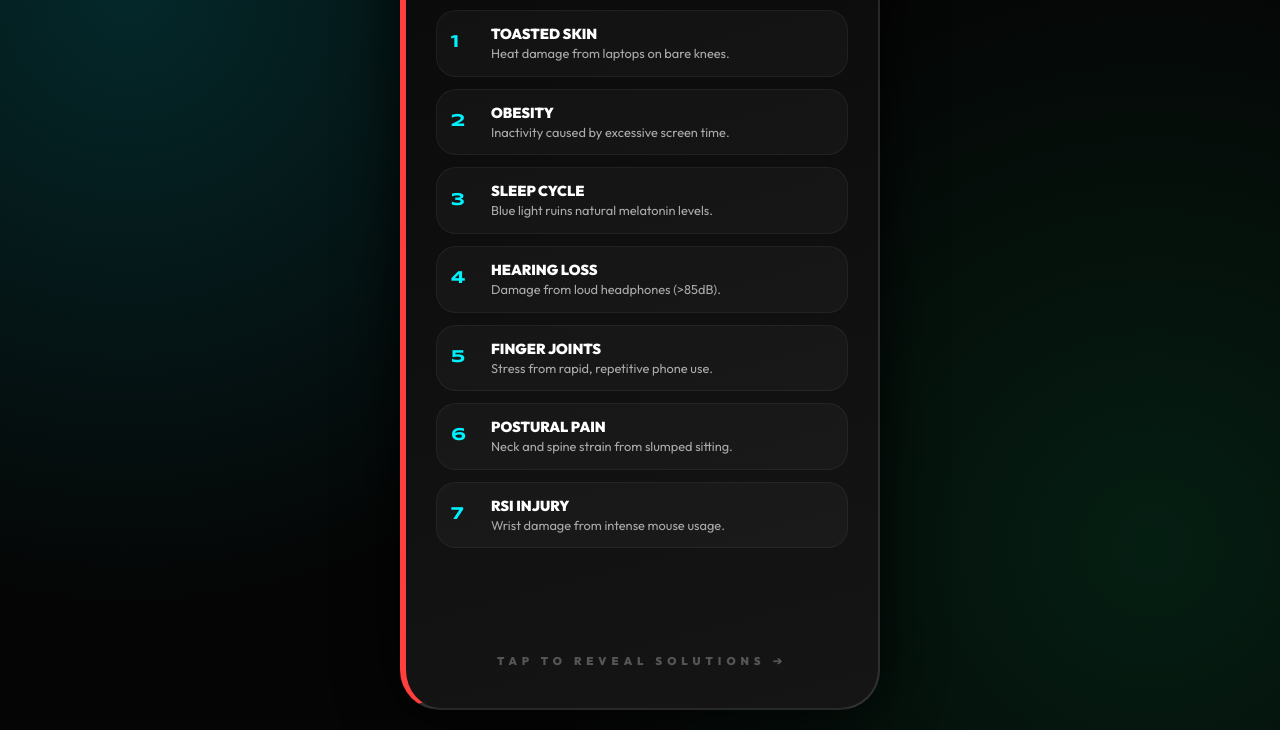
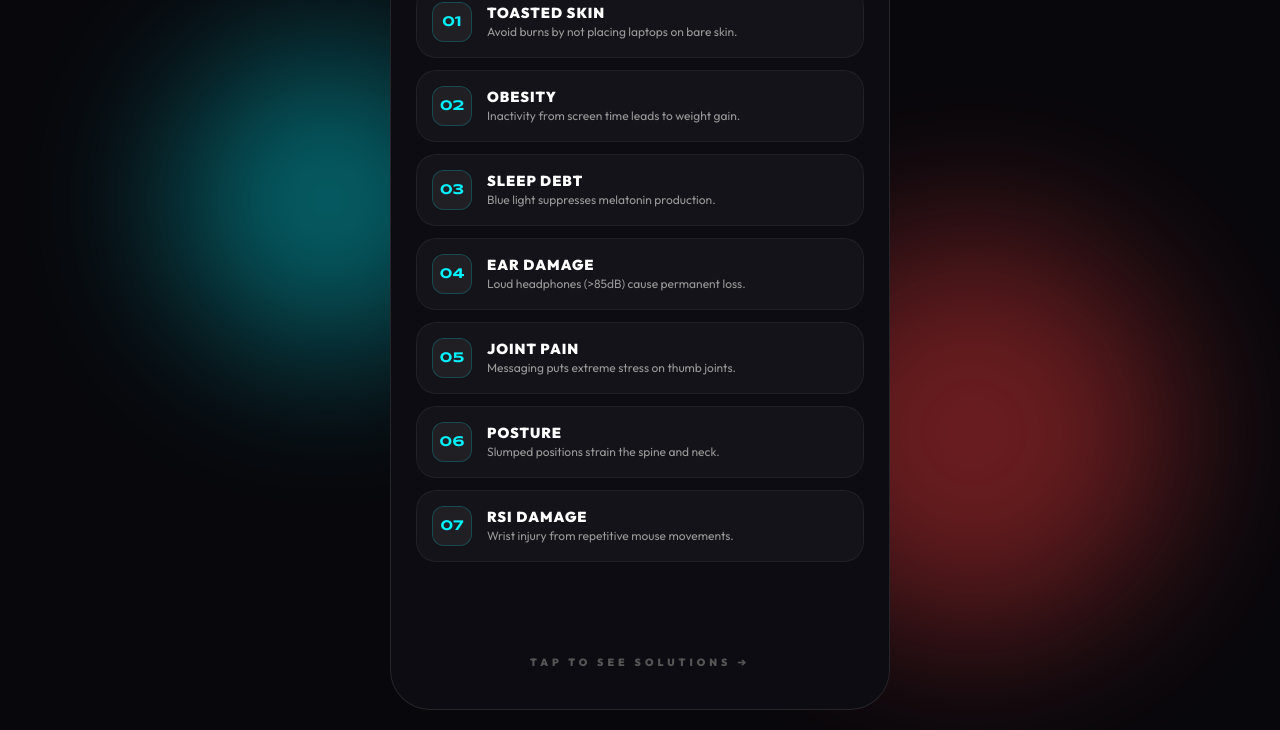
Before and after one commit to dragonwar107/edu_english, a plain HTML site: page index.html in a window 1280 px wide. Shown: the part 190-920 px from the top of the page. Drawn offline with nearby package versions, Linux system fonts and the light colour scheme.

Commit message:
Update index.html

```diff
--- a/index.html
+++ b/index.html
@@ -3,12 +3,10 @@
 <head>
     <meta charset="UTF-8">
     <meta name="viewport" content="width=device-width, initial-scale=1.0">
+    <title>Digital Wellbeing | Carmine Pio Fiola</title>
 
-    <title>Digital Wellbeing | Carmine Pio Fiola</title>
-    <meta name="description" content="A Civic Education project by Carmine Pio Fiola about digital health and healthy habits.">
-    <meta property="og:title" content="Digital Wellbeing & Health">
-    <meta property="og:description" content="Exploring digital risks and civic solutions for a better lifestyle.">
-    <meta property="og:type" content="website">
+    <meta property="og:title" content="Digital Wellbeing & Health - Carmine Pio Fiola">
+    <meta property="og:description" content="7 Risks and Solutions for a healthier digital life. 5°O Civic Education.">
 
     <style>
         @import url('https://fonts.googleapis.com/css2?family=Syncopate:wght@700&family=Outfit:wght@300;400;600;900&display=swap');
@@ -17,7 +15,8 @@
             --neon-blue: #00f2ff;
             --neon-green: #00ff88;
             --neon-red: #ff3e3e;
-            --bg-dark: #050505;
+            --bg-dark: #08080c;
+            --glass: rgba(255, 255, 255, 0.05);
         }
 
         * { margin: 0; padding: 0; box-sizing: border-box; }
@@ -25,188 +24,225 @@
         body {
             font-family: 'Outfit', sans-serif;
             background: var(--bg-dark);
-            background-image:
-                radial-gradient(circle at 10% 20%, rgba(0, 242, 255, 0.15) 0%, transparent 45%),
-                radial-gradient(circle at 90% 80%, rgba(0, 255, 136, 0.1) 0%, transparent 45%);
             min-height: 100vh;
             display: flex;
             justify-content: center;
             align-items: center;
             color: white;
+            overflow-x: hidden;
             padding: 20px;
-            overflow-x: hidden;
-            touch-action: manipulation;
         }
 
-        /* Header Navigation Bar */
-        .header-nav {
+        /* Sfondo animato con sfere di luce */
+        .bg-glow {
             position: fixed;
-            top: 20px;
-            width: 90%;
-            max-width: 600px;
-            background: rgba(255, 255, 255, 0.05);
-            backdrop-filter: blur(25px);
-            padding: 15px 25px;
-            border-radius: 20px;
-            border: 1px solid rgba(255, 255, 255, 0.1);
-            display: flex;
-            justify-content: space-between;
-            align-items: center;
-            z-index: 100;
-            box-shadow: 0 10px 40px rgba(0,0,0,0.6);
+            width: 100vw;
+            height: 100vh;
+            z-index: -1;
+            filter: blur(80px);
+            opacity: 0.4;
+        }
+        .glow-1 { position: absolute; top: 10%; left: 10%; width: 300px; height: 300px; background: var(--neon-blue); border-radius: 50%; animation: float 10s infinite; }
+        .glow-2 { position: absolute; bottom: 10%; right: 10%; width: 400px; height: 400px; background: var(--neon-red); border-radius: 50%; animation: float 15s infinite reverse; }
+
+        @keyframes float {
+            0%, 100% { transform: translate(0, 0); }
+            50% { transform: translate(50px, 100px); }
         }
 
-        .header-nav strong { color: var(--neon-blue); text-transform: uppercase; font-size: 0.9rem; }
-        .header-nav .class-tag { opacity: 0.8; font-size: 0.8rem; letter-spacing: 1px; }
+        /* Header in stile Glassmorphism */
+        .header {
+            position: fixed;
+            top: 25px;
+            background: var(--glass);
+            backdrop-filter: blur(15px);
+            padding: 12px 30px;
+            border-radius: 100px;
+            border: 1px solid rgba(255,255,255,0.1);
+            z-index: 100;
+            display: flex;
+            gap: 20px;
+            font-size: 0.9rem;
+            box-shadow: 0 10px 30px rgba(0,0,0,0.5);
+        }
+        .header strong { color: var(--neon-blue); }
 
-        /* Card Container */
-        .poster-container {
+        /* Contenitore Principale */
+        .main-container {
             width: 100%;
-            max-width: 480px;
-            height: 780px;
-            perspective: 2500px;
-            margin-top: 80px;
-            cursor: pointer;
+            max-width: 500px;
+            height: 820px;
+            perspective: 2000px;
+            margin-top: 60px;
         }
 
-        .poster-flip {
+        .card {
             width: 100%;
             height: 100%;
             position: relative;
             transform-style: preserve-3d;
-            transition: transform 0.8s cubic-bezier(0.34, 1.56, 0.64, 1);
+            transition: transform 0.8s cubic-bezier(0.2, 0.8, 0.2, 1);
+            cursor: pointer;
         }
 
-        .poster-flip.is-flipped {
-            transform: rotateY(-180deg);
-        }
+        .card.flipped { transform: rotateY(-180deg); }
 
-        .page {
+        .face {
             position: absolute;
             width: 100%;
             height: 100%;
             backface-visibility: hidden;
             border-radius: 40px;
-            padding: 40px 30px;
+            padding: 40px 25px;
             display: flex;
             flex-direction: column;
-            border: 2px solid rgba(255, 255, 255, 0.12);
-            box-shadow: 0 0 60px rgba(0,0,0,0.9);
+            border: 1px solid rgba(255,255,255,0.1);
+            overflow: hidden;
         }
 
-        /* Front Page Styles */
-        .front {
-            background: linear-gradient(165deg, #0a0a0a 0%, #151515 100%);
-            border-left: 6px solid var(--neon-red);
+        /* Decorazione della faccia */
+        .face::before {
+            content: '';
+            position: absolute;
+            top: 0; left: 0; width: 100%; height: 6px;
         }
 
-        /* Back Page Styles */
-        .back {
-            background: linear-gradient(165deg, #050f0c 0%, #0a1e18 100%);
-            transform: rotateY(180deg);
-            border-left: 6px solid var(--neon-green);
-        }
+        .front { background: #0c0c12; }
+        .front::before { background: var(--neon-red); box-shadow: 0 0 15px var(--neon-red); }
+
+        .back { background: #0c120f; transform: rotateY(180deg); }
+        .back::before { background: var(--neon-green); box-shadow: 0 0 15px var(--neon-green); }
 
         h1 {
             font-family: 'Syncopate', sans-serif;
-            font-size: 1.6rem;
-            margin-bottom: 25px;
+            font-size: 1.5rem;
             text-align: center;
-            letter-spacing: -1px;
+            margin-bottom: 30px;
+            text-transform: uppercase;
         }
 
-        .front h1 { color: var(--neon-red); text-shadow: 0 0 15px rgba(255,62,62,0.3); }
-        .back h1 { color: var(--neon-green); text-shadow: 0 0 15px rgba(0,255,136,0.3); }
+        /* Grid dei Punti */
+        .item-list { display: flex; flex-direction: column; gap: 12px; }
 
-        /* Content Rows */
-        .risk-row {
+        .item {
+            background: rgba(255, 255, 255, 0.03);
+            border: 1px solid rgba(255, 255, 255, 0.05);
+            padding: 15px;
+            border-radius: 20px;
             display: flex;
+            align-items: center;
             gap: 15px;
-            margin-bottom: 12px;
-            padding: 14px;
-            background: rgba(255,255,255,0.03);
-            border-radius: 20px;
-            border: 1px solid rgba(255,255,255,0.05);
+            transition: 0.3s;
+            animation: fadeIn 0.5s ease forwards;
+            opacity: 0;
+        }
+        .item:hover { background: rgba(255,255,255,0.07); transform: translateX(5px); }
+
+        @keyframes fadeIn { from { opacity: 0; transform: translateY(10px); } to { opacity: 1; transform: translateY(0); } }
+
+        /* Numeri stilizzati */
+        .circle-num {
+            min-width: 40px;
+            height: 40px;
+            border-radius: 12px;
+            background: rgba(255,255,255,0.05);
+            display: flex;
             align-items: center;
+            justify-content: center;
+            font-weight: 900;
+            font-family: 'Syncopate';
+            font-size: 0.9rem;
+            color: var(--neon-blue);
+            border: 1px solid rgba(0, 242, 255, 0.2);
         }
 
-        .idx { font-family: 'Syncopate', sans-serif; font-size: 1.1rem; color: var(--neon-blue); min-width: 25px; }
-        .txt h3 { font-size: 0.9rem; text-transform: uppercase; margin-bottom: 2px; color: #fff; }
-        .txt p { font-size: 0.8rem; color: #aaa; line-height: 1.3; }
+        .content h3 { font-size: 0.9rem; color: #fff; margin-bottom: 2px; text-transform: uppercase; letter-spacing: 1px; }
+        .content p { font-size: 0.75rem; color: #999; line-height: 1.4; }
 
-        /* Solutions Styling */
-        .sol-item {
+        /* Soluzioni (Back) */
+        .sol-box {
             background: rgba(0, 255, 136, 0.05);
             border: 1px solid rgba(0, 255, 136, 0.1);
             padding: 12px 18px;
             border-radius: 18px;
             margin-bottom: 10px;
+            animation: fadeIn 0.5s ease forwards;
+            opacity: 0;
+        }
+        .sol-box strong { color: var(--neon-green); font-size: 0.8rem; display: block; margin-bottom: 2px; }
+        .sol-box p { font-size: 0.78rem; color: #ccc; }
+
+        .footer-hint {
+            margin-top: auto;
+            text-align: center;
+            font-size: 0.65rem;
+            letter-spacing: 4px;
+            color: #555;
+            font-weight: 900;
         }
 
-        .sol-item strong { color: var(--neon-green); font-size: 0.8rem; display: block; margin-bottom: 2px; }
-        .sol-item p { font-size: 0.82rem; color: #eee; line-height: 1.4; }
-
-        .hint {
-            margin-top: auto;
-            text-align: center;
-            font-size: 0.7rem;
-            letter-spacing: 5px;
-            color: #555;
-            text-transform: uppercase;
-            font-weight: 800;
-        }
-
-        @media (min-width: 600px) {
-            .poster-container { max-width: 480px; height: 800px; }
-            h1 { font-size: 2rem; }
-            .header-nav div { font-size: 1rem; }
-        }
+        /* Delay animazioni */
+        .item:nth-child(1) { animation-delay: 0.1s; }
+        .item:nth-child(2) { animation-delay: 0.2s; }
+        .item:nth-child(3) { animation-delay: 0.3s; }
+        .item:nth-child(4) { animation-delay: 0.4s; }
+        .item:nth-child(5) { animation-delay: 0.5s; }
+        .item:nth-child(6) { animation-delay: 0.6s; }
+        .item:nth-child(7) { animation-delay: 0.7s; }
     </style>
 </head>
 <body>
 
-    <div class="header-nav">
-        <div><strong>Carmine Pio Fiola</strong></div>
-        <div class="class-tag">Class: <strong>5°O</strong> | Civic Ed.</div>
+    <div class="bg-glow">
+        <div class="glow-1"></div>
+        <div class="glow-2"></div>
     </div>
 
-    <div class="poster-container" onclick="toggleFlip()">
-        <div class="poster-flip" id="card">
+    <div class="header">
+        <div><strong>Carmine Pio Fiola</strong></div>
+        <div style="opacity: 0.4;">|</div>
+        <div>Class: <strong>5°O</strong></div>
+        <div style="opacity: 0.4;">|</div>
+        <div><strong>Civic Education</strong></div>
+    </div>
 
-            <div class="page front">
-                <h1>7 DIGITAL RISKS</h1>
+    <div class="main-container">
+        <div class="card" id="mainCard" onclick="flip()">
 
-                <div class="risk-row"><span class="idx">1</span><div class="txt"><h3>Toasted Skin</h3><p>Heat damage from laptops on bare knees.</p></div></div>
-                <div class="risk-row"><span class="idx">2</span><div class="txt"><h3>Obesity</h3><p>Inactivity caused by excessive screen time.</p></div></div>
-                <div class="risk-row"><span class="idx">3</span><div class="txt"><h3>Sleep Cycle</h3><p>Blue light ruins natural melatonin levels.</p></div></div>
-                <div class="risk-row"><span class="idx">4</span><div class="txt"><h3>Hearing Loss</h3><p>Damage from loud headphones (>85dB).</p></div></div>
-                <div class="risk-row"><span class="idx">5</span><div class="txt"><h3>Finger Joints</h3><p>Stress from rapid, repetitive phone use.</p></div></div>
-                <div class="risk-row"><span class="idx">6</span><div class="txt"><h3>Postural Pain</h3><p>Neck and spine strain from slumped sitting.</p></div></div>
-                <div class="risk-row"><span class="idx">7</span><div class="txt"><h3>RSI Injury</h3><p>Wrist damage from intense mouse usage.</p></div></div>
-
-                <div class="hint">TAP TO REVEAL SOLUTIONS ➔</div>
+            <div class="face front">
+                <h1 style="color: var(--neon-red)">Digital Risks</h1>
+                <div class="item-list">
+                    <div class="item"><div class="circle-num">01</div><div class="content"><h3>Toasted Skin</h3><p>Avoid burns by not placing laptops on bare skin.</p></div></div>
+                    <div class="item"><div class="circle-num">02</div><div class="content"><h3>Obesity</h3><p>Inactivity from screen time leads to weight gain.</p></div></div>
+                    <div class="item"><div class="circle-num">03</div><div class="content"><h3>Sleep Debt</h3><p>Blue light suppresses melatonin production.</p></div></div>
+                    <div class="item"><div class="circle-num">04</div><div class="content"><h3>Ear Damage</h3><p>Loud headphones (>85dB) cause permanent loss.</p></div></div>
+                    <div class="item"><div class="circle-num">05</div><div class="content"><h3>Joint Pain</h3><p>Messaging puts extreme stress on thumb joints.</p></div></div>
+                    <div class="item"><div class="circle-num">06</div><div class="content"><h3>Posture</h3><p>Slumped positions strain the spine and neck.</p></div></div>
+                    <div class="item"><div class="circle-num">07</div><div class="content"><h3>RSI Damage</h3><p>Wrist injury from repetitive mouse movements.</p></div></div>
+                </div>
+                <div class="footer-hint">TAP TO SEE SOLUTIONS ➔</div>
             </div>
 
-            <div class="page back">
-                <h1>7 SOLUTIONS</h1>
-
-                <div class="sol-item"><strong>A. Display Filters</strong><p>Use blue light filters especially at bedtime.</p></div>
-                <div class="sol-item"><strong>B. Input Methods</strong><p>Use voice recognition to reduce finger strain.</p></div>
-                <div class="sol-item"><strong>C. Spine Care</strong><p>Sit straight, monitor and keyboard at eye level.</p></div>
-                <div class="sol-item"><strong>D. Active Lifestyle</strong><p>Exercise regularly to prevent diseases.</p></div>
-                <div class="sol-item"><strong>E. Body Support</strong><p>Use ergonomic gear or protective braces.</p></div>
-                <div class="sol-item"><strong>F. Air Flow</strong><p>Use tables or desks to keep laptop vents clear.</p></div>
-                <div class="sol-item"><strong>G. Volume Check</strong><p>Cap volume. Ringing ears is a danger sign.</p></div>
-
-                <div class="hint" style="color: var(--neon-green);">TAP TO GO BACK ⬅</div>
+            <div class="face back">
+                <h1 style="color: var(--neon-green)">Smart Habits</h1>
+                <div class="item-list">
+                    <div class="sol-box"><strong>A. Use Lap Desks</strong><p>Keep your laptop on a table or protective surface.</p></div>
+                    <div class="sol-box"><strong>B. Stay Active</strong><p>Regular exercise prevents cardiovascular diseases.</p></div>
+                    <div class="sol-box"><strong>C. Night Filters</strong><p>Enable blue light filters 1 hour before sleeping.</p></div>
+                    <div class="sol-box"><strong>D. Volume Cap</strong><p>Limit audio to 60%. Protect your inner ear cells.</p></div>
+                    <div class="sol-box"><strong>E. Voice Input</strong><p>Use voice-to-text to give your thumbs a break.</p></div>
+                    <div class="sol-box"><strong>F. Eye Level</strong><p>Position your screen to keep your back straight.</p></div>
+                    <div class="sol-item" style="background: rgba(0, 255, 136, 0.05); padding: 12px; border-radius: 18px; border: 1px solid rgba(0,255,136,0.1);"><strong>G. Ergonomics</strong><p>Use ergonomic mice and take frequent breaks.</p></div>
+                </div>
+                <div class="footer-hint" style="color: var(--neon-green)">TAP TO GO BACK ⬅</div>
             </div>
 
         </div>
     </div>
 
     <script>
-        function toggleFlip() {
-            document.getElementById('card').classList.toggle('is-flipped');
+        function flip() {
+            document.getElementById('mainCard').classList.toggle('flipped');
         }
     </script>
 
```
